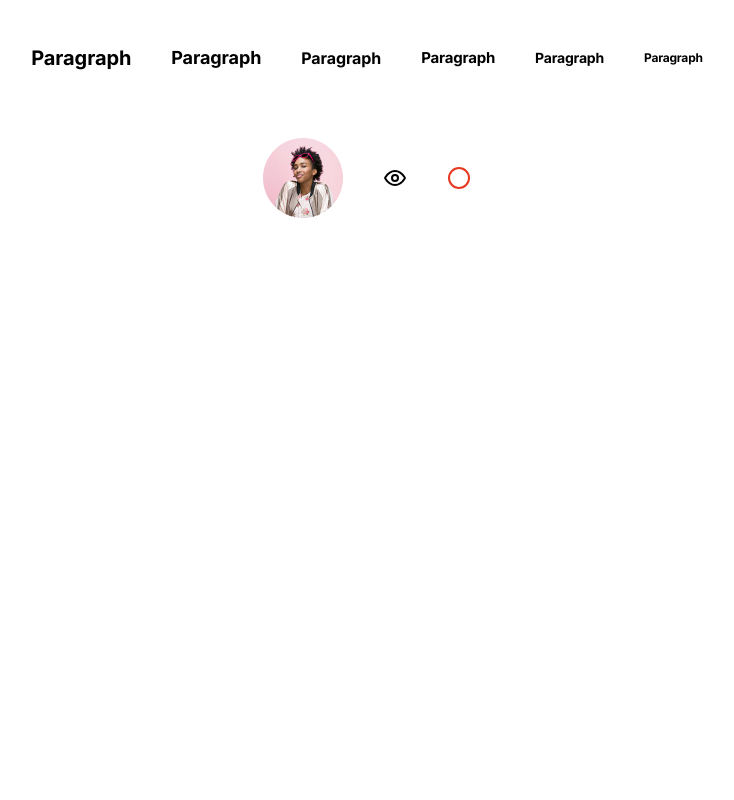
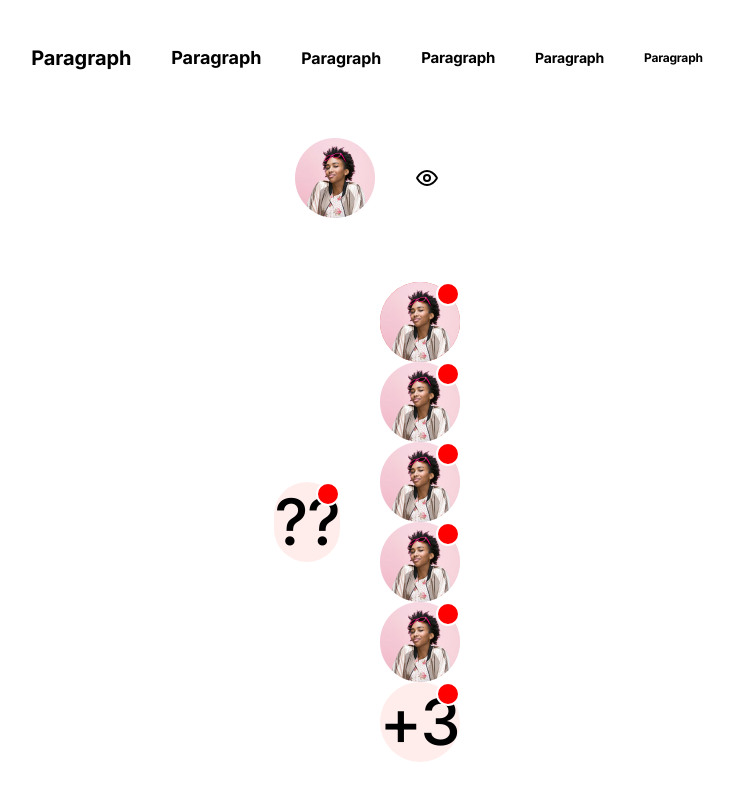
Before and after one commit to Riotters/edigital-components, a React (Create React App) app: page / in a window 1280 px wide. Shown: the part 750-1550 px from the top of the page, without its empty margins (273-1007 px from the left). Before the commit the page ends 1112 px from the top, so only its background shows below. Built offline with nearby package versions, Linux system fonts and the light colour scheme.

Commit message:
Atoms Update
- Avatar - inProgress
- AvatarGroup - inProgress
- Icon - needs improvements
- Image - needs improvements
- Badge - inProgress

```diff
--- a/src/App.tsx
+++ b/src/App.tsx
@@ -1,11 +1,12 @@
 import React from 'react';
 import '../src/styles/App.css';
+import Avatar from './components/atoms/Avatar';
 import Button from './components/atoms/Button';
 import Heading from './components/atoms/Heading';
 import Icon from './components/atoms/Icon';
-import IconTest from './components/atoms/icontest';
 import Image from './components/atoms/Image';
 import Paragraph from './components/atoms/Paragraph';
+import AvatarGroup from './components/molecules/AvatarGroup';
 
 const App: React.FC = () => {
   return (
@@ -116,7 +117,10 @@ const App: React.FC = () => {
       <div className="preview">
         <Image />
         <Icon name="eye" />
-        <IconTest />
+      </div>
+      <div className="preview">
+        <Avatar />
+        <AvatarGroup />
       </div>
     </div>
   );
--- a/src/components/atoms/Avatar.tsx
+++ b/src/components/atoms/Avatar.tsx
@@ -1,18 +1,71 @@
 import React from 'react';
 import styled, { css } from 'styled-components';
+import { checkColor, checkShadow } from '../../utils/functions';
+import Heading from './Heading';
+import Icon from './Icon';
+import Image from './Image';
+import Badge from './Badge';
 
 interface AvatarWrapperProps {
   size?: string;
+  color?: string;
 }
 
-const AvatarWrapper = styled.div<AvatarWrapperProps>``;
+const AvatarWrapper = styled.div<AvatarWrapperProps>`
+  position: relative;
+  display: flex;
+  justify-content: center;
+  align-items: center;
+  border-radius: 256px;
+  background-color: ${(props) =>
+    props.color ? checkColor(props.color) : checkColor('orange25')};
+
+  .avatar {
+    &__notification {
+      position: absolute;
+      top: 0;
+      right: 0;
+    }
+  }
+`;
+
+interface userProps {
+  [key: string]: string | any;
+  icon?: string;
+  avatar?: string;
+}
 
 type AvatarProps = {
   size?: string;
+  user?: userProps;
+  count?: string;
+  color?: string;
 };
 
-const Avatar: React.FC<AvatarProps> = ({ size }) => {
-  return <AvatarWrapper size={size}></AvatarWrapper>;
+const Avatar: React.FC<AvatarProps> = ({ size, user, count, color }) => {
+  const getInitials = (firstName: string, lastName: string): string => {
+    const initials =
+      firstName.charAt(0).toUpperCase() + lastName.charAt(0).toUpperCase();
+    return initials;
+  };
+
+  return (
+    <AvatarWrapper className="avatar" size={size} color={color || user?.color}>
+      {user && user?.avatar ? (
+        <Image name={user.avatar} />
+      ) : user && user?.icon ? (
+        <Icon name={user.icon} />
+      ) : user && user?.name ? (
+        <Heading
+          text={getInitials(user?.name.firstName, user?.name.lastName)}
+          weight="medium"
+        />
+      ) : (
+        <Heading text={count ? count : '??'} weight="medium" />
+      )}
+      <Badge className="avatar__notification" />
+    </AvatarWrapper>
+  );
 };
 
 Avatar.defaultProps = {};
--- /dev/null
+++ b/src/components/atoms/Badge.tsx
@@ -0,0 +1,25 @@
+import React from 'react';
+import styled from 'styled-components';
+
+interface BadgeWrapperProps {
+  size?: string;
+}
+
+const BadgeWrapper = styled.div<BadgeWrapperProps>`
+  width: 24px;
+  height: 24px;
+  border: 2px solid white;
+  background-color: red;
+  border-radius: 48px;
+`;
+
+type BadgeProps = {
+  size?: string;
+  className?: string;
+};
+
+const Badge: React.FC<BadgeProps> = ({ size, className }) => {
+  return <BadgeWrapper className={className} size={size}></BadgeWrapper>;
+};
+
+export default Badge;
--- a/src/components/atoms/Icon.tsx
+++ b/src/components/atoms/Icon.tsx
@@ -1,16 +1,56 @@
+import { string } from 'prop-types';
 import React from 'react';
 import { ReactSVG } from 'react-svg';
+import styled from 'styled-components';
+
+interface IconWrapperProps {
+  width?: string;
+  height?: string;
+  fill?: string;
+  stroke?: string;
+}
+
+const IconWrapper = styled.div<IconWrapperProps>`
+  width: ${(props) => props.width && props.width};
+  height: ${(props) => props.height && props.height};
+
+  svg {
+    width: ${(props) => props.width && props.width};
+    max-width: unset;
+    height: ${(props) => props.height && props.height};
+  }
+
+  svg path {
+    fill: ${(props) => props.fill && props.fill};
+    stroke: ${(props) => props.stroke && props.stroke};
+  }
+`;
 
 type IconProps = {
   name?: string;
+  width?: string;
+  height?: string;
+  fill?: string;
+  stroke?: string;
 };
 
-const Icon: React.FC<IconProps> = ({ name }: IconProps) => {
-  return <ReactSVG src={`/assets/svg/${name}.svg`} />;
+const Icon: React.FC<IconProps> = ({
+  name,
+  width,
+  height,
+  fill,
+  stroke,
+}: IconProps) => {
+  return (
+    <IconWrapper width={width} height={height} fill={fill} stroke={stroke}>
+      <ReactSVG src={`/assets/svg/${name}.svg`} />
+    </IconWrapper>
+  );
 };
 
 Icon.defaultProps = {
   name: 'circle',
+  stroke: 'currentColor',
 };
 
 export default Icon;
--- a/src/components/atoms/icontest.tsx
+++ /dev/null
@@ -1,73 +0,0 @@
-import React, { useEffect, useRef, useState, useCallback } from 'react';
-
-interface UseDynamicSVGImportOptions {
-  onCompleted?: (
-    name: string,
-    SvgIcon: React.FC<React.SVGProps<SVGSVGElement>> | undefined
-  ) => void;
-  onError?: (err: Error) => void | any;
-}
-
-function useDynamicSVGImport(
-  name: string,
-  options: UseDynamicSVGImportOptions = {}
-): any {
-  const ImportedIconRef = useRef<React.FC<React.SVGProps<SVGSVGElement>>>();
-  const [loading, setLoading] = useState(false);
-  const [error, setError] = useState<Error>();
-
-  const { onCompleted, onError } = options;
-  useEffect(() => {
-    setLoading(true);
-    const importIcon = async (): Promise<void> => {
-      try {
-        ImportedIconRef.current = (
-          await import(`../../assets/svg/${name}.svg`)
-        ).ReactComponent;
-        onCompleted?.(name, ImportedIconRef.current);
-      } catch (err: any) {
-        onError?.(err);
-        setError(err);
-      } finally {
-        setLoading(false);
-      }
-    };
-    importIcon();
-  }, [name, onCompleted, onError]);
-
-  return { error, loading, SvgIcon: ImportedIconRef.current };
-}
-
-interface IconProps extends React.SVGProps<SVGSVGElement> {
-  name?: string | any;
-  onCompleted?: UseDynamicSVGImportOptions['onCompleted'];
-  onError?: UseDynamicSVGImportOptions['onError'] | any;
-}
-
-const IconTest: React.FC<IconProps> = ({
-  name,
-  onCompleted,
-  onError,
-  ...rest
-}) => {
-  const { error, loading, SvgIcon } = useDynamicSVGImport(name, {
-    onCompleted,
-    onError,
-  });
-  if (error) {
-    return error.message;
-  }
-  if (loading) {
-    return 'Loading...';
-  }
-  if (SvgIcon) {
-    return <SvgIcon {...rest} />;
-  }
-  return 'Nope.';
-};
-
-IconTest.defaultProps = {
-  name: 'circle',
-};
-
-export default IconTest;
--- /dev/null
+++ b/src/components/molecules/AvatarGroup.tsx
@@ -0,0 +1,107 @@
+import React from 'react';
+import styled from 'styled-components';
+import Avatar from '../atoms/Avatar';
+
+interface AvatarGroupWrapperProps {
+  size?: string;
+}
+
+const AvatarGroupWrapper = styled.div<AvatarGroupWrapperProps>``;
+
+interface usersListProps {
+  [key: string]: string | any;
+  icon?: string;
+  avatar?: string;
+}
+
+type AvatarGroupProps = {
+  size?: string;
+  usersData?: usersListProps[];
+};
+
+const AvatarGroup: React.FC<AvatarGroupProps> = ({ size, usersData }) => {
+  return (
+    <AvatarGroupWrapper size={size}>
+      {usersData?.slice(0, 6).map((userData, index: number) => {
+        if (index <= 4) {
+          return <Avatar key={index} user={userData} />;
+        }
+        if (index >= 5) {
+          return <Avatar key={index} count={`+${usersData.length - index}`} />;
+        }
+      })}
+    </AvatarGroupWrapper>
+  );
+};
+
+AvatarGroup.defaultProps = {
+  usersData: [
+    {
+      name: {
+        firstName: 'Roberto',
+        lastName: 'Babiaggio',
+      },
+      icon: 'trash-03',
+      avatar: 'placeholder',
+      color: 'orange600',
+    },
+    {
+      name: {
+        firstName: 'Riotters',
+        lastName: 'Szczecin',
+      },
+      icon: 'circle',
+      avatar: 'placeholder',
+    },
+    {
+      name: {
+        firstName: 'Cris',
+        lastName: 'Criserinho',
+      },
+      icon: 'eye',
+      avatar: 'placeholder',
+    },
+    {
+      name: {
+        firstName: 'Roberto',
+        lastName: 'Babiaggio',
+      },
+      icon: 'trash-03',
+      avatar: 'placeholder',
+    },
+    {
+      name: {
+        firstName: 'Riotters',
+        lastName: 'Szczecin',
+      },
+      icon: 'circle',
+      avatar: 'placeholder',
+    },
+    {
+      name: {
+        firstName: 'Cris',
+        lastName: 'Criserinho',
+      },
+      icon: 'eye',
+      avatar: 'placeholder',
+    },
+    {
+      name: {
+        firstName: 'Riotters',
+        lastName: 'Szczecin',
+      },
+      icon: 'circle',
+      avatar: 'placeholder',
+    },
+    {
+      name: {
+        firstName: 'Cris',
+        lastName: 'Criserinho',
+      },
+      icon: 'eye',
+      avatar: 'placeholder',
+    },
+  ],
+};
+
+export default AvatarGroup;
```
Also changed, not shown: public/assets/img/placeholder.png (added).
